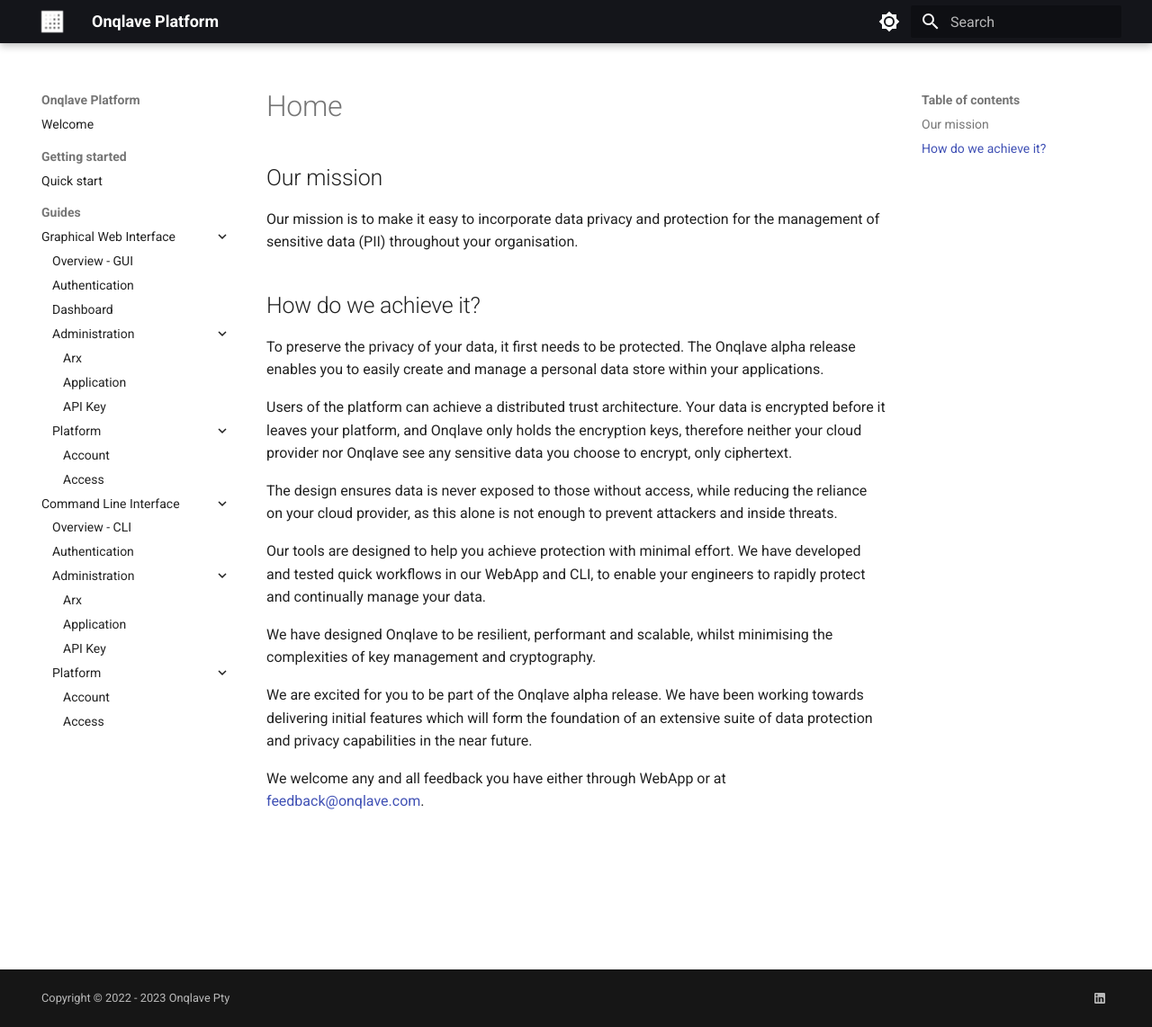
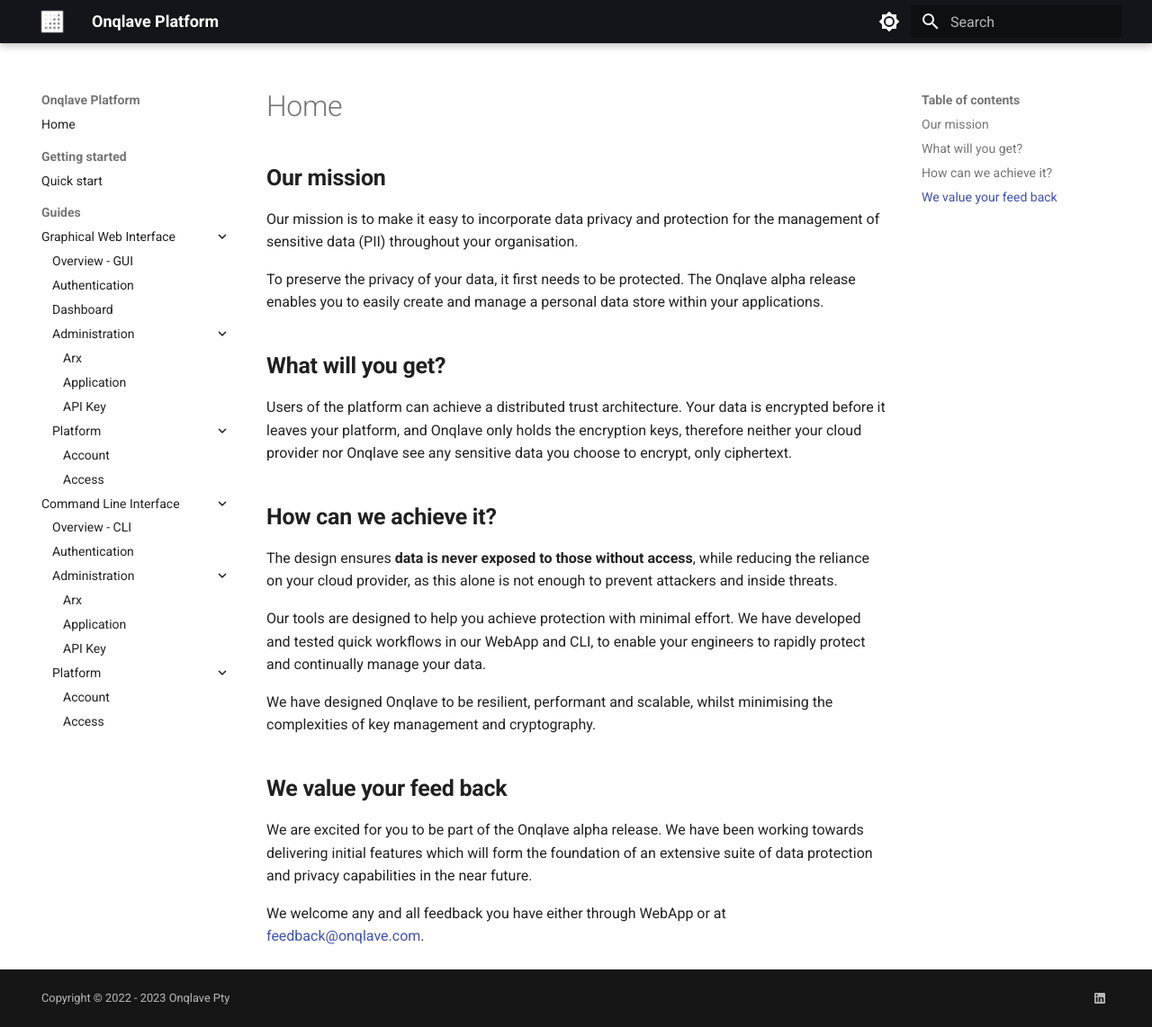
Before and after one commit to onqlavelabs/onqlave.docs, an MkDocs documentation site: the page built from docs/index.md, in a window 1280 px wide and 1142 px high. Shown: the whole window at 90% size. Built offline with MkDocs 1.6.1 and Material for MkDocs 9.7.7, drawn with Linux system fonts in a browser that asks for light colours; the version menu is left out.

```diff
--- a/docs/index.md
+++ b/docs/index.md
@@ -1,20 +1,21 @@
-## Our mission
+## **Our mission**
 
 Our mission is to make it easy to incorporate data privacy and protection for the management of sensitive data (PII) throughout your organisation.
 
+To preserve the privacy of your data, it first needs to be protected. The Onqlave alpha release enables you to easily create and manage a personal data store within your applications.
 
-## How do we achieve it?
-
-To preserve the privacy of your data, it first needs to be protected. The Onqlave alpha release enables you to easily create and manage a personal data store within your applications.
+## **What will you get?**
 
 Users of the platform can achieve a distributed trust architecture. Your data is encrypted before it leaves your platform, and Onqlave only holds the encryption keys, therefore neither your cloud provider nor Onqlave see any sensitive data you choose to encrypt, only ciphertext.
 
-The design ensures data is never exposed to those without access, while reducing the reliance on your cloud provider, as this alone is not enough to prevent attackers and inside threats.
+## **How can we achieve it?**
+The design ensures **data is never exposed to those without access**, while reducing the reliance on your cloud provider, as this alone is not enough to prevent attackers and inside threats.
 
 Our tools are designed to help you achieve protection with minimal effort. We have developed  and tested quick workflows in our WebApp and CLI, to enable your engineers to rapidly protect and continually manage your data.
 
 We have designed Onqlave to be resilient, performant and scalable, whilst minimising the complexities of key management and cryptography.
 
+## **We value your feed back**
 We are excited for you to be part of the Onqlave alpha release. We have been working towards delivering initial features which will form the foundation of an extensive suite of data protection and privacy capabilities in the near future.
 
 We welcome any and all feedback you have either through WebApp or at <feedback@onqlave.com>.
--- a/mkdocs.yml
+++ b/mkdocs.yml
@@ -77,7 +77,7 @@ markdown_extensions:
 
 
 nav:
-  - Welcome: welcome/welcome.md
+  - Home: welcome/welcome.md
   - "Getting started":
     - "Quick start": getting-started/quick-start.md
   - "Guides":
```
Also changed, not shown: docs/guides/web-app-guide/dashboard.md (+4 -2 lines), docs/guides/web-app-guide/overview-gui.md (+1 -1 lines), docs/guides/web-app-guide/web-app-guide.md (deleted, +0 -1 lines), docs/guides/web-app-vs-cli.md (deleted, +0 -1 lines).
